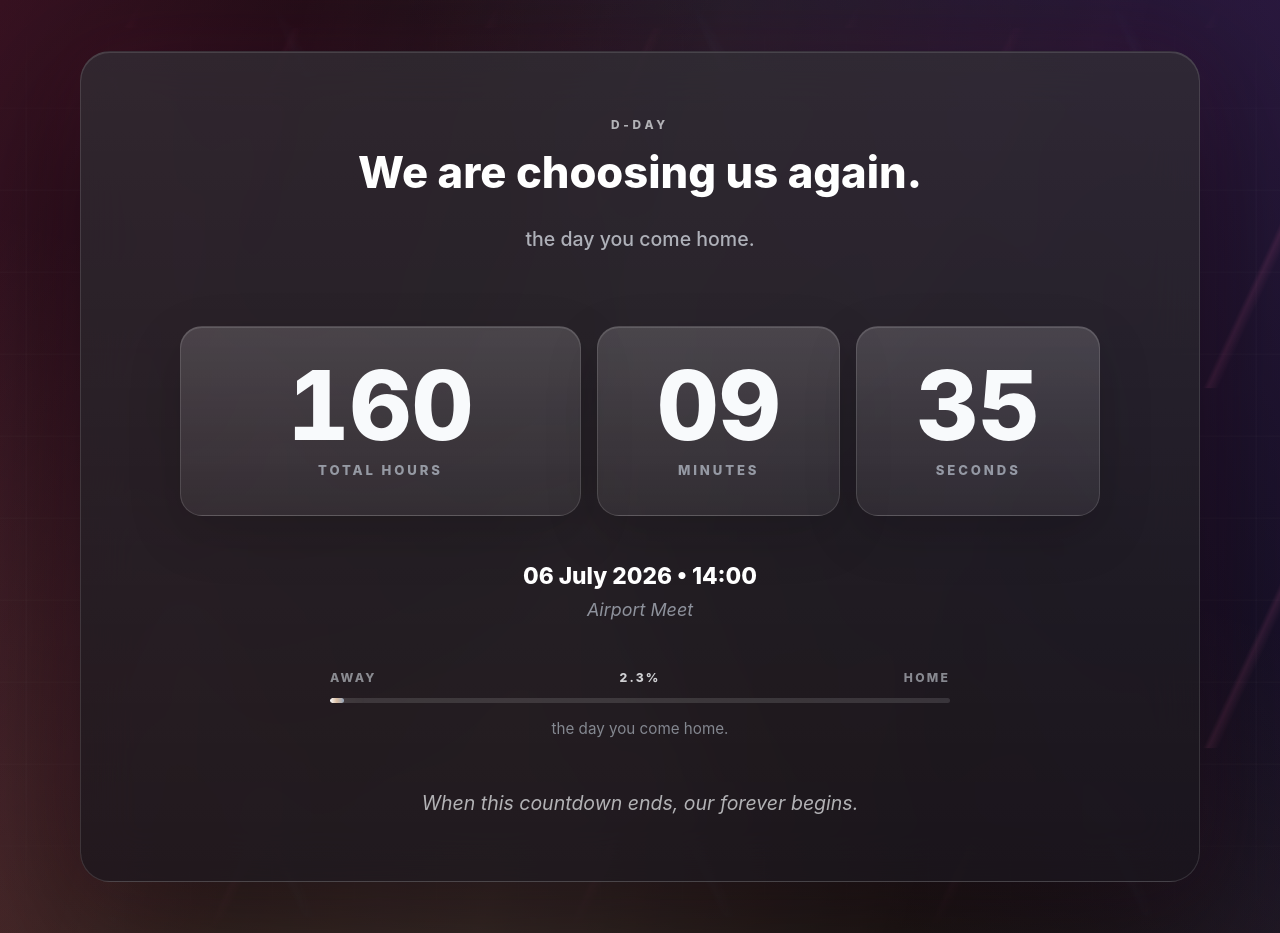
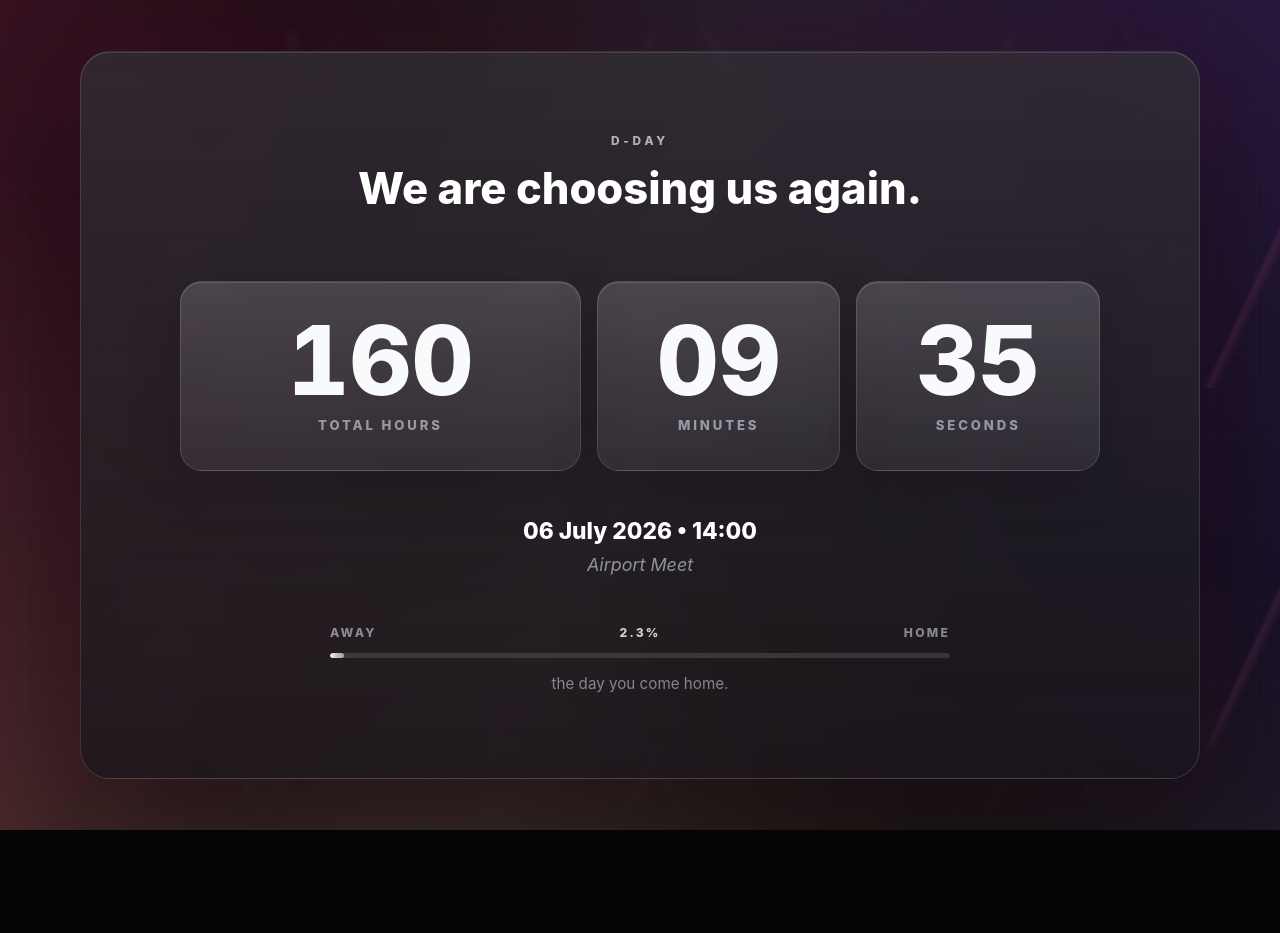
Before and after one commit to erdalyenigul/d-day, a Vue app: page / in a window 1280 px wide. After the commit the page ends 830 px from the top, so only its background shows below. Built offline with nearby package versions, Linux system fonts and the light colour scheme.

Commit message:
Remove extra romantic copy

```diff
--- a/src/App.vue
+++ b/src/App.vue
@@ -53,9 +53,6 @@ onUnmounted(() => {
       <div class="intro">
         <p class="eyebrow">D-DAY</p>
         <h1 id="page-title">We are choosing us again.</h1>
-        <p class="lead">
-          the day you come home.
-        </p>
       </div>
 
       <div class="timer-grid" aria-label="Time remaining until homecoming">
@@ -84,8 +81,6 @@ onUnmounted(() => {
         </p>
       </div>
 
-      <p class="closing-line">When this countdown ends, our forever begins.</p>
-
       <Transition name="modal">
         <div v-if="isComplete" class="arrival-overlay" aria-live="polite">
           <div class="arrival-modal" role="dialog" aria-modal="true" aria-labelledby="arrival-title">
--- a/src/style.css
+++ b/src/style.css
@@ -132,15 +132,6 @@ h1 {
   letter-spacing: 0;
 }
 
-.lead {
-  max-width: 640px;
-  margin: clamp(18px, 3vw, 28px) 0 0;
-  color: rgba(226, 232, 240, 0.72);
-  font-size: clamp(1rem, 1.7vw, 1.22rem);
-  font-weight: 450;
-  line-height: 1.7;
-}
-
 .timer-grid {
   display: grid;
   width: min(920px, 100%);
@@ -188,7 +179,6 @@ h1 {
 
 .date-line,
 .place-line,
-.closing-line,
 .progress-note {
   margin: 0;
 }
@@ -255,13 +245,6 @@ h1 {
   color: rgba(203, 213, 225, 0.58);
   font-size: clamp(0.82rem, 1.2vw, 0.95rem);
   line-height: 1.55;
-}
-
-.closing-line {
-  margin-top: clamp(28px, 4.4vw, 50px);
-  color: rgba(248, 250, 252, 0.68);
-  font-size: clamp(0.98rem, 1.7vw, 1.22rem);
-  font-style: italic;
 }
 
 .arrival-overlay {
@@ -476,10 +459,6 @@ h1 {
     font-size: clamp(1.85rem, 8vw, 2.85rem);
   }
 
-  .lead {
-    line-height: 1.58;
-  }
-
   .time-value {
     font-size: clamp(3rem, 15vw, 4.5rem);
   }
```
